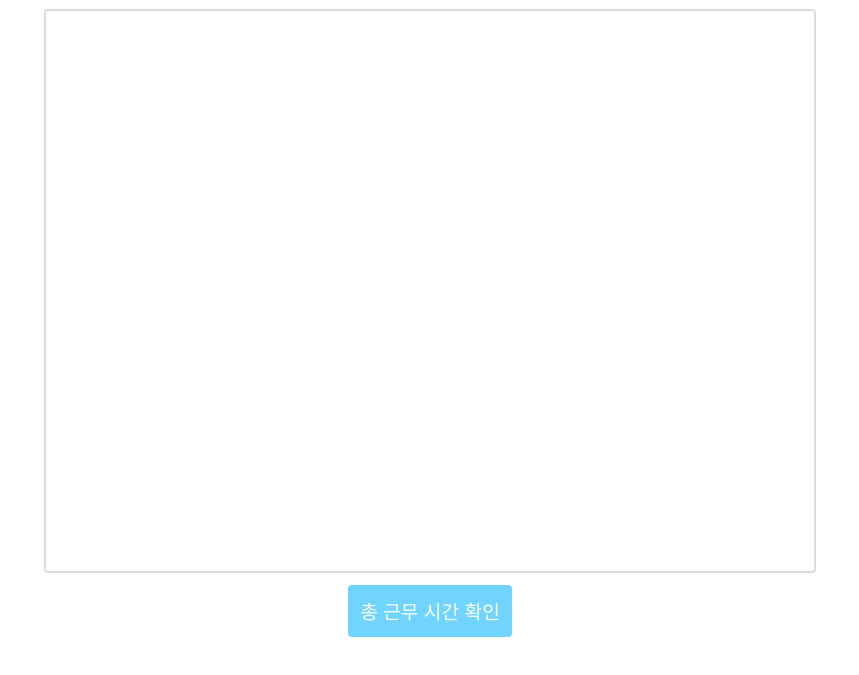
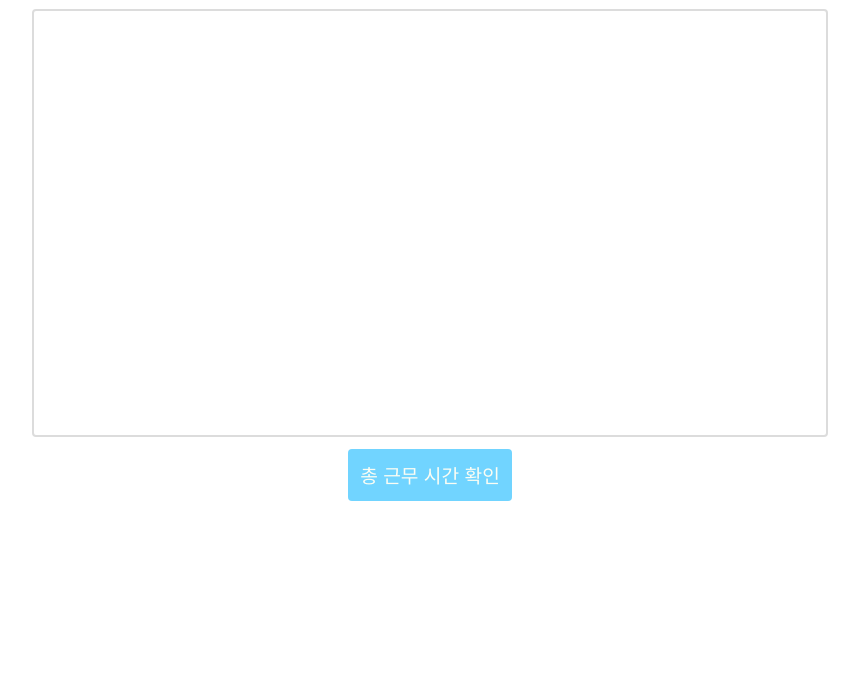
Before and after one commit to 0sinf/bills, a plain HTML site: page index.html in a window 1280 px wide. Shown: the part 61-736 px from the top of the page, without its empty margins (210-1069 px from the left). Drawn offline with Linux system fonts and the light colour scheme.

Commit message:
design: Fix textarea's height

```diff
--- a/index.css
+++ b/index.css
@@ -48,7 +48,9 @@ textarea {
 
 .content {
   width: 60%;
-  height: 70%;
+  height: 50%;
+
+  padding: var(--padding);
 
   border: 2px solid var(--line-color);
   border-radius: var(--border-radius-s);
```
